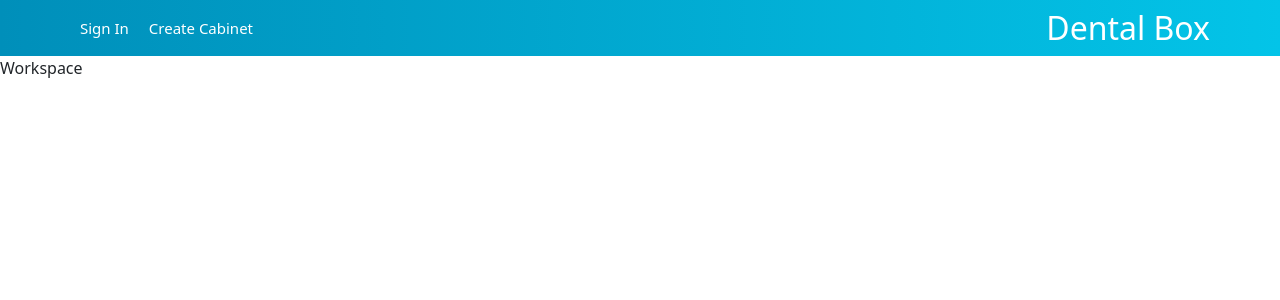
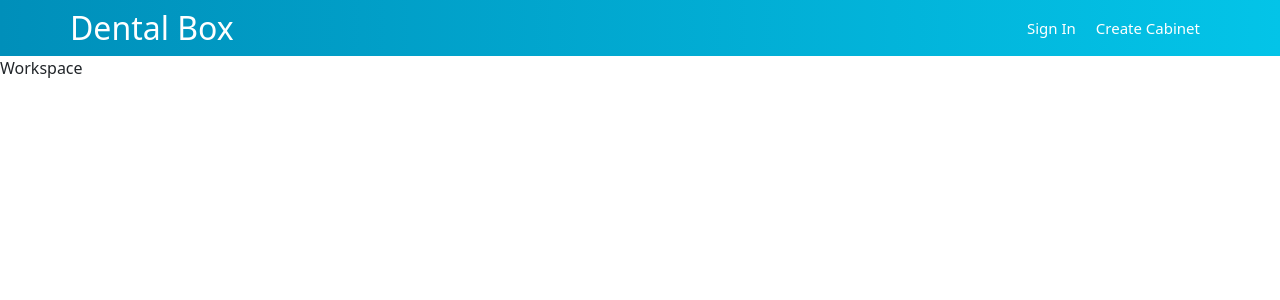
Before and after one commit to nstsoft/dentalbox-front, a React (Vite) app: page /app in a window 1280 px wide. Shown: the top 300 px of the page. Built offline with nearby package versions, Linux system fonts and the light colour scheme; no server answers.

Commit message:
Add upload button, change navbar view

```diff
--- a/src/components/Navbar/Navbar.module.scss
+++ b/src/components/Navbar/Navbar.module.scss
@@ -40,7 +40,6 @@
 
 .logo {
   display: flex;
-  justify-content: flex-end;
   align-items: center;
   height: 100%;
   color: #fff;
--- a/src/components/Navbar/index.tsx
+++ b/src/components/Navbar/index.tsx
@@ -20,23 +20,20 @@ export const Navbar = () => {
   return (
     <div className={classes["toolbar-wrapper"]}>
       <div className={`container ${classes["toolbar"]}`}>
-        <div className="col-md-8 col-sm-12">
+        <div className="col-md-4 d-none d-md-block d-lg-block d-xl-block">
+          <h2 className={classes["logo"]}>Dental Box</h2>
+        </div>
+        <div className="col-md-8 col-sm-12 d-flex justify-content-end">
           {navLinks.map((link) => (
             <NavLink
               key={link.path}
-              className={`${classes["login-button"]} ${
-                location.pathname.includes(link.active) &&
-                classes["active-nav-link"]
-              }`}
+              className={classes["login-button"]}
               to={link.path}
             >
               <button>{link.name}</button>
             </NavLink>
           ))}
         </div>
-        <div className="col-md-4 d-none d-md-block d-lg-block d-xl-block">
-          <h2 className={classes["logo"]}>Dental Box</h2>
-        </div>
       </div>
     </div>
   );
--- a/src/pages/Auth/SignUp.tsx
+++ b/src/pages/Auth/SignUp.tsx
@@ -18,6 +18,7 @@ export const SignUp = () => {
   const [workspaceState, setWorkspaceState] = useState({
     name: "",
     description: "",
+    image: null,
   });
   const [planState, setPlanState] = useState("");
   const transitions = {
@@ -60,7 +61,7 @@ export const SignUp = () => {
       <Workspace
         stepName="workspace"
         workspaceForm={workspaceState}
-        onUpdate={(key: string, value: string) =>
+        onUpdate={(key: string, value: any) =>
           setWorkspaceState((prevState) => ({ ...prevState, [key]: value }))
         }
       />
--- a/src/pages/Auth/Wizard/Workspace.tsx
+++ b/src/pages/Auth/Wizard/Workspace.tsx
@@ -4,15 +4,25 @@ import { StepWizardChildProps } from "react-step-wizard";
 interface IUserWorkspaceStepProps {
   workspaceForm: {
     name: string;
+    image: File | null;
     description: string;
   };
-  onUpdate: (key: string, value: string) => void;
+  onUpdate: (key: string, value: any) => void;
 }
 
 export const Workspace = (
   props: IUserWorkspaceStepProps & StepWizardChildProps
 ) => {
   const { workspaceForm, onUpdate, nextStep, previousStep } = props;
+
+  const handleFileChange = async (
+    event: React.ChangeEvent<HTMLInputElement>
+  ) => {
+    if (event.target.files && event.target.files.length > 0) {
+      const image = event.target.files[0];
+      onUpdate("image", image);
+    }
+  };
 
   const signUpInputs = [
     {
@@ -42,6 +52,11 @@ export const Workspace = (
   const onNext = (event: FormEvent) => {
     event.preventDefault();
 
+    if (!workspaceForm.image) {
+      alert("Please select a file to upload.");
+      return;
+    }
+
     if (workspaceForm.name) {
       nextStep();
     }
@@ -64,6 +79,12 @@ export const Workspace = (
             />
           </div>
         ))}
+        <div className="mt-4">
+          <label className="p-1">
+            Upload image
+            <input type="file" onChange={handleFileChange} />
+          </label>
+        </div>
         <div className="form-group col-sm-12 mt-4 d-flex justify-content-between">
           <button
             type="button"
```
